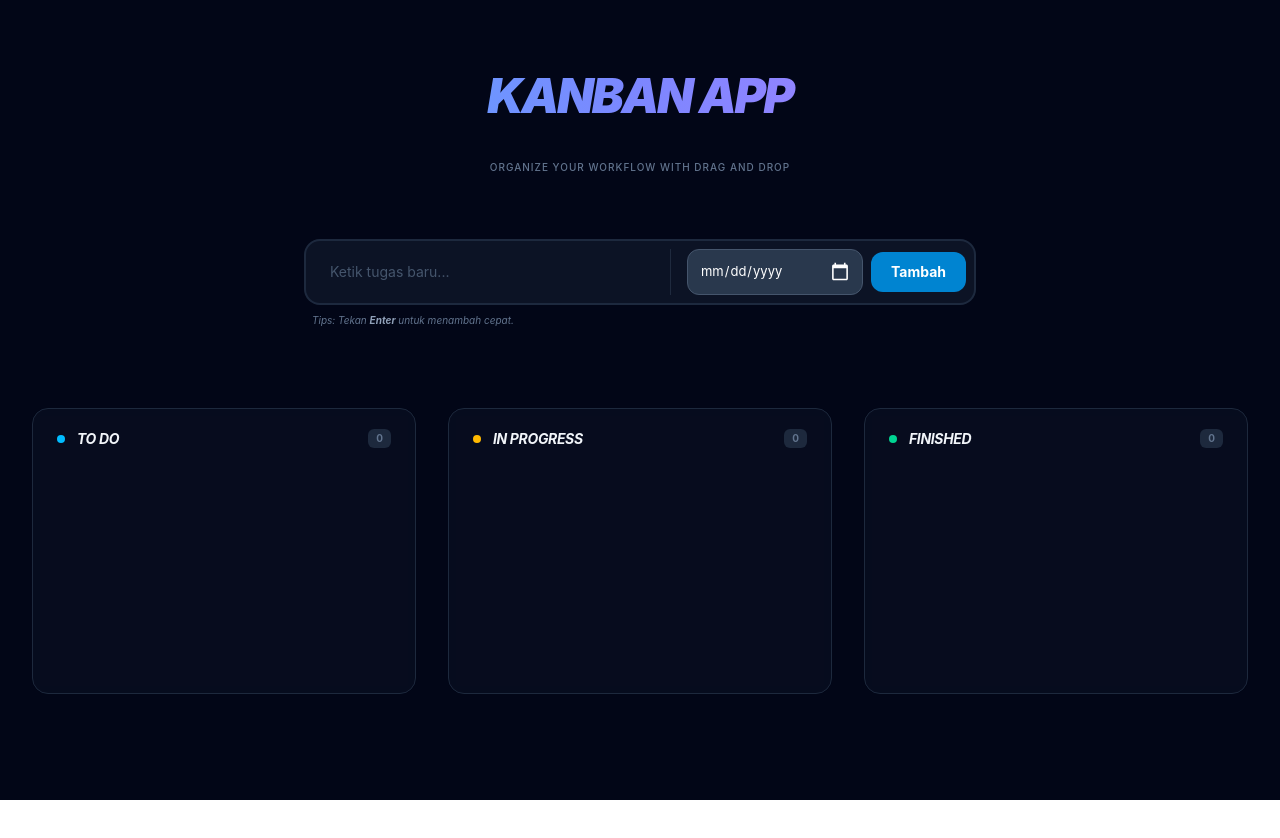
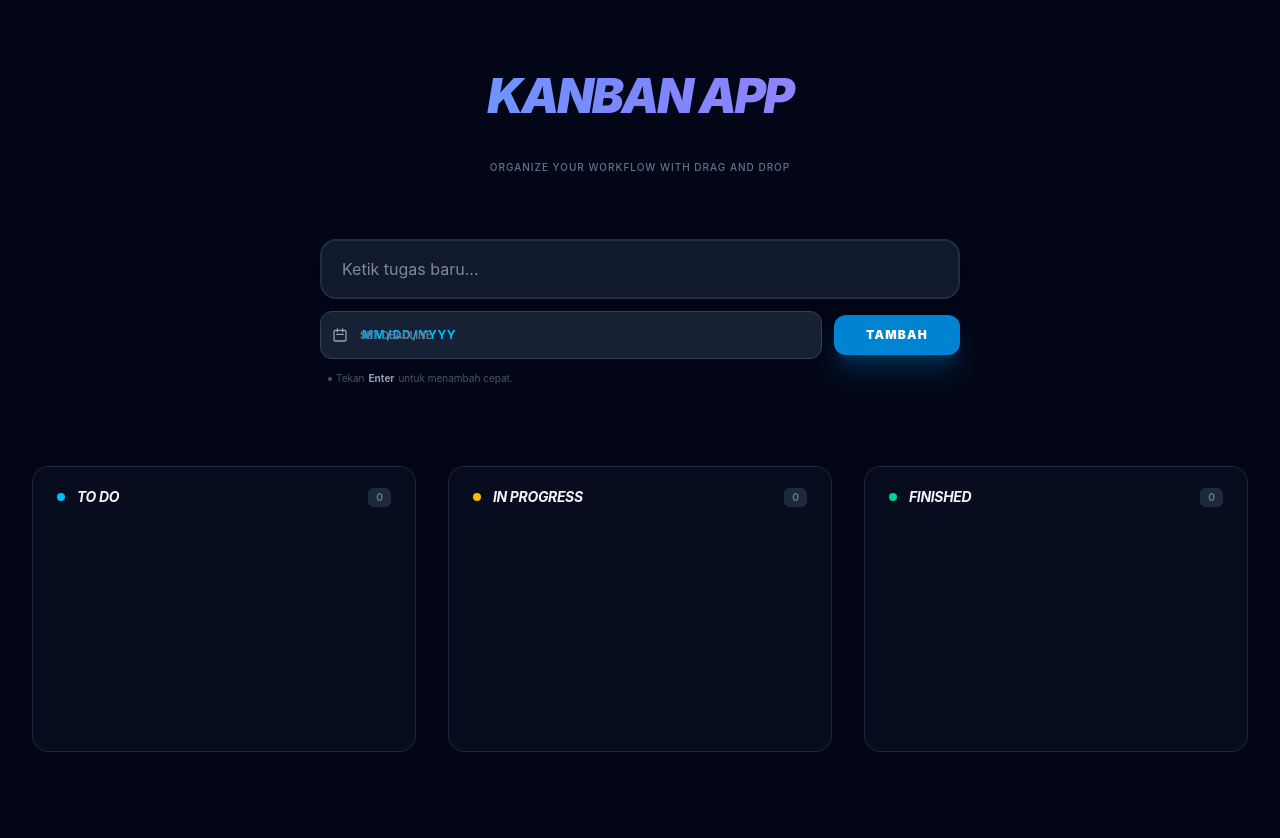
Before and after one commit to khaerul99/kanban, a Vue app in the folder frontend/: page / in a window 1280 px wide. Before the commit the page ends 800 px from the top, so only its background shows below. Built offline with nearby package versions, Linux system fonts and the light colour scheme; no server answers.

Commit message:
update tampilan form task

```diff
--- a/frontend/src/components/TaskForm.vue
+++ b/frontend/src/components/TaskForm.vue
@@ -17,106 +17,63 @@ const handleAdd = () => {
 </script>
 
 <template>
-  <div class="max-w-2xl mx-auto w-full px-4 md:px-0">
-    <form
-      @submit.prevent="handleAdd"
-      class="relative flex flex-col md:flex-row bg-slate-800/40 border-2 border-slate-700/50 rounded-2xl p-2 transition-all focus-within:border-sky-500"
-    >
-      <input
-        v-model="title"
-        type="text"
-        placeholder="Ketik tugas baru..."
-        class="flex-1 bg-transparent px-4 py-3 outline-none placeholder:text-slate-600 text-slate-100 text-sm"
-      />
+  <div class="max-w-2xl mx-auto w-full px-4">
+    <form @submit.prevent="handleAdd" class="flex flex-col gap-3">
 
-      <div
-        class="flex items-center gap-2 w-full md:w-auto border-t md:border-t-0 md:border-l border-slate-700/50 pt-2 md:pt-0 md:pl-4"
-      >
-        <div class="flex-1 md:w-44">
+      <div class="relative group">
+        <input
+          v-model="title"
+          type="text"
+          placeholder="Ketik tugas baru..."
+          class="w-full bg-slate-800/60 border-2 border-slate-700/50 rounded-2xl px-5 py-4 text-slate-100 outline-none focus:border-sky-500 focus:ring-4 focus:ring-sky-500/10 transition-all shadow-lg"
+        />
+      </div>
+
+      <div class="flex items-center gap-3">
+
+        <div class="relative flex-1 group">
+          <div class="absolute left-3 top-1/2 -translate-y-1/2 text-slate-400 pointer-events-none">
+            <svg xmlns="http://www.w3.org/2000/svg" class="h-4 w-4" fill="none" viewBox="0 0 24 24" stroke="currentColor">
+              <path stroke-linecap="round" stroke-linejoin="round" stroke-width="2" d="M8 7V3m8 4V3m-9 8h10M5 21h14a2 2 0 002-2V7a2 2 0 00-2-2H5a2 2 0 00-2 2v12a2 2 0 002 2z" />
+            </svg>
+          </div>
           <input
             type="date"
             v-model="dueDate"
-            placeholder="Pilih Tanggal"
-            class="mobile-date-fix w-full bg-slate-700/80 text-white text-[13px] rounded-xl px-3 py-3 outline-none border border-slate-600 appearance-none block"
+            class="w-full bg-slate-800/80 border border-slate-700 rounded-xl pl-10 pr-4 py-3 text-xs font-bold text-sky-400 uppercase tracking-wider outline-none appearance-none cursor-pointer focus:border-sky-500"
           />
+          <span v-if="!dueDate" class="absolute left-10 top-1/2 -translate-y-1/2 text-[10px] text-slate-500 pointer-events-none uppercase font-bold">Set Deadline</span>
         </div>
 
         <button
           type="submit"
-          class="flex-1 md:flex-none bg-sky-600 hover:bg-sky-500 text-white px-5 py-2.5 rounded-xl font-bold text-sm whitespace-nowrap"
+          class="bg-sky-600 hover:bg-sky-500 text-white px-8 py-3 rounded-xl font-black text-xs uppercase tracking-widest shadow-xl shadow-sky-500/20 active:scale-95 transition-all"
         >
           Tambah
         </button>
       </div>
     </form>
 
-    <p class="text-[10px] text-slate-500 mt-2 ml-2 italic">
-      Tips: Tekan <span class="text-slate-400 font-bold">Enter</span> untuk
-      menambah cepat.
+    <p class="text-[10px] text-slate-600 mt-3 ml-2 flex items-center gap-1">
+      <span class="w-1 h-1 bg-slate-600 rounded-full"></span>
+      Tekan <span class="text-slate-400 font-bold">Enter</span> untuk menambah cepat.
     </p>
   </div>
 </template>
 
 <style scoped>
 input[type="date"] {
-  min-height: 40px;
-}
-
-.custom-date-input {
-  min-height: 42px;
   color-scheme: dark;
-}
-
-input[type="date"]::-webkit-inner-spin-button,
-input[type="date"]::-webkit-clear-button {
-  display: none;
-  -webkit-appearance: none;
-}
-
-
-@media (max-width: 768px) {
-  .custom-date-input {
-    font-size: 14px !important;
-  }
-}
-
-.mobile-date-fix {
-  min-height: 44px !important;
-  color: white !important;
-  display: flex !important;
-  align-items: center !important;
-  position: relative;
-  -webkit-appearance: none;
-}
-
-input[type="date"]::before {
-  content: attr(placeholder);
-  width: 100%;
-  color: #94a3b8;
-}
-
-input[type="date"]:focus::before,
-input[type="date"]:valid::before {
-  content: "";
-  display: none;
+  min-height: 48px;
 }
 
 input[type="date"]::-webkit-calendar-picker-indicator {
+  opacity: 0;
   position: absolute;
-  right: 10px;
-  top: 50%;
-  transform: translateY(-50%);
-  filter: invert(1);
-  opacity: 1;
-  width: 20px;
-  height: 20px;
+  width: 100%;
+  height: 100%;
+  left: 0;
+  top: 0;
   cursor: pointer;
 }
-
-@media screen and (max-width: 768px) {
-  input[type="date"] {
-    font-size: 14px !important;
-    padding-left: 12px !important;
-  }
-}
 </style>
```
